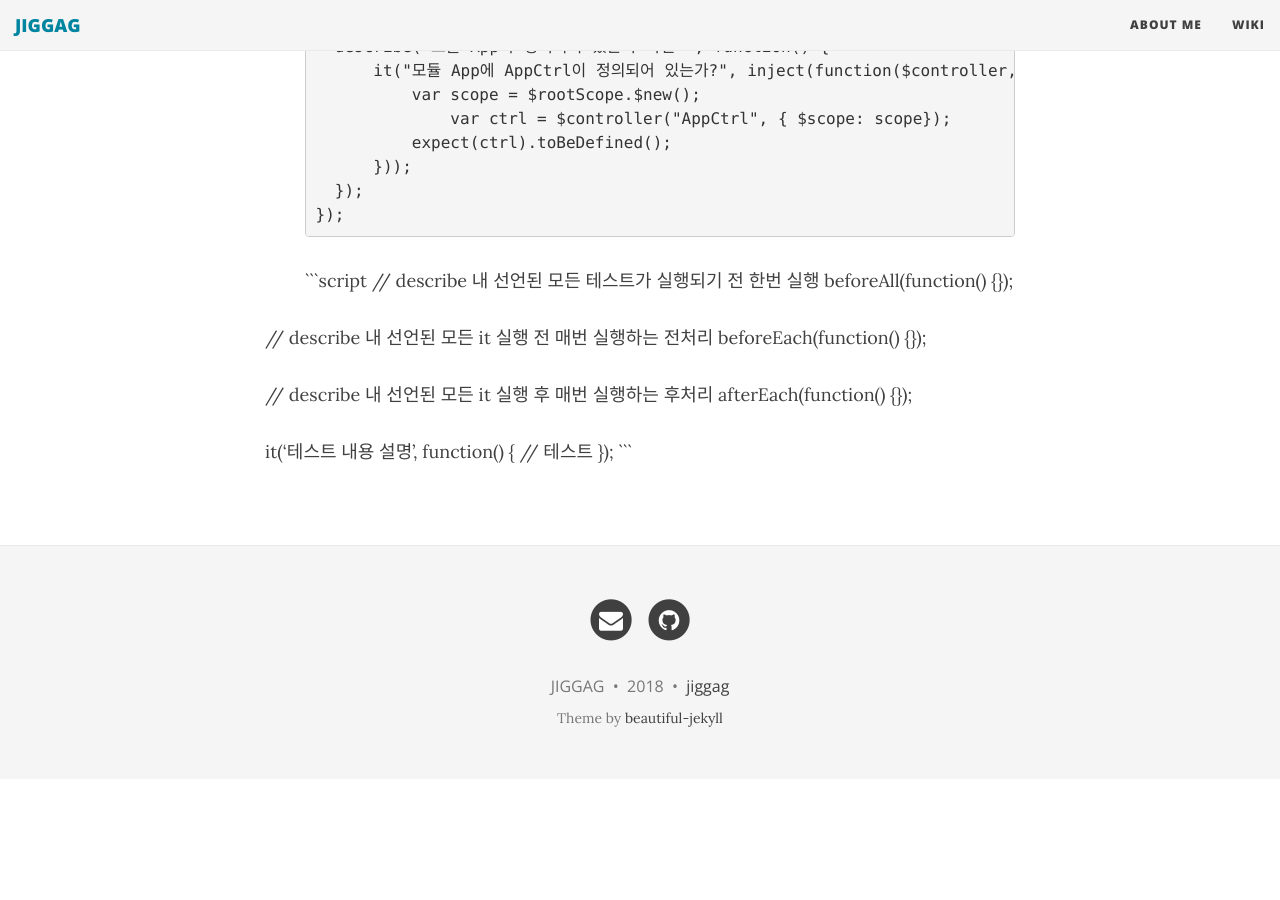
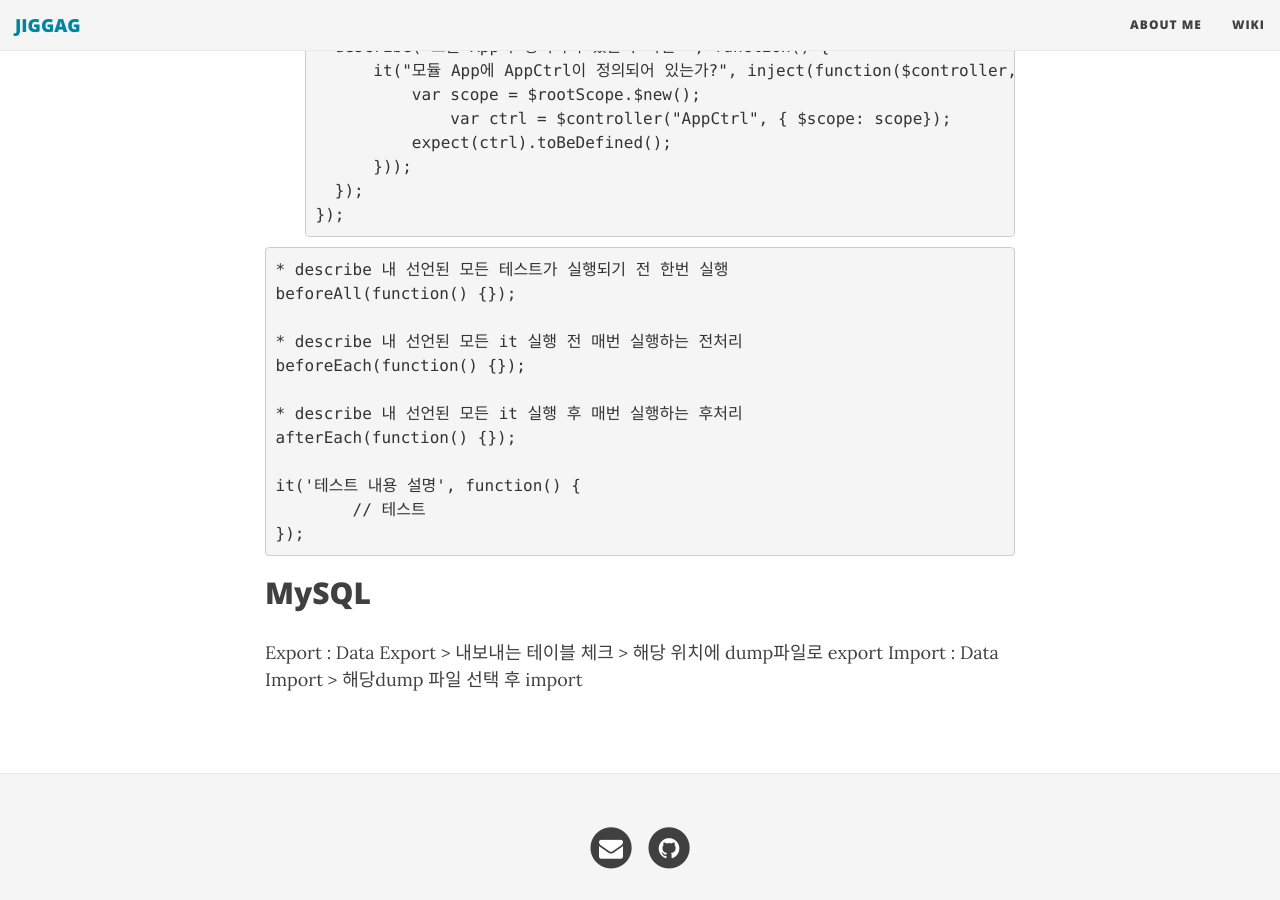
Before and after one commit to jiggag/jiggag.github.io, a Jekyll site: the page built from wiki.md, in a window 1280 px wide and 900 px high, scrolled down 3153 px. Built offline with Jekyll 4.4.1, drawn with Linux system fonts in a browser that asks for light colours; nearby versions of some CDN libraries; before the commit the page ends 3932 px from its top, so only the background shows below that.

Commit message:
Update wiki.md

````diff
--- a/wiki.md
+++ b/wiki.md
@@ -125,17 +125,22 @@ describe("App : module 'App' 테스트", function() {
 	});
 });
 ```
+
 ```script
-// describe 내 선언된 모든 테스트가 실행되기 전 한번 실행
+* describe 내 선언된 모든 테스트가 실행되기 전 한번 실행
 beforeAll(function() {});
 
-// describe 내 선언된 모든 it 실행 전 매번 실행하는 전처리
+* describe 내 선언된 모든 it 실행 전 매번 실행하는 전처리
 beforeEach(function() {});
 
-// describe 내 선언된 모든 it 실행 후 매번 실행하는 후처리
+* describe 내 선언된 모든 it 실행 후 매번 실행하는 후처리
 afterEach(function() {});
 
 it('테스트 내용 설명', function() {
 	// 테스트
 });
 ```
+
+## MySQL
+Export : Data Export > 내보내는 테이블 체크 > 해당 위치에 dump파일로 export
+Import : Data Import > 해당dump 파일 선택 후 import
````
